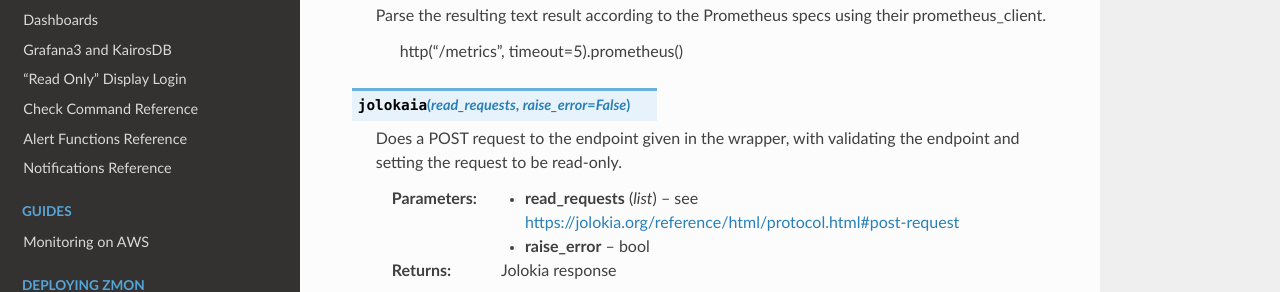
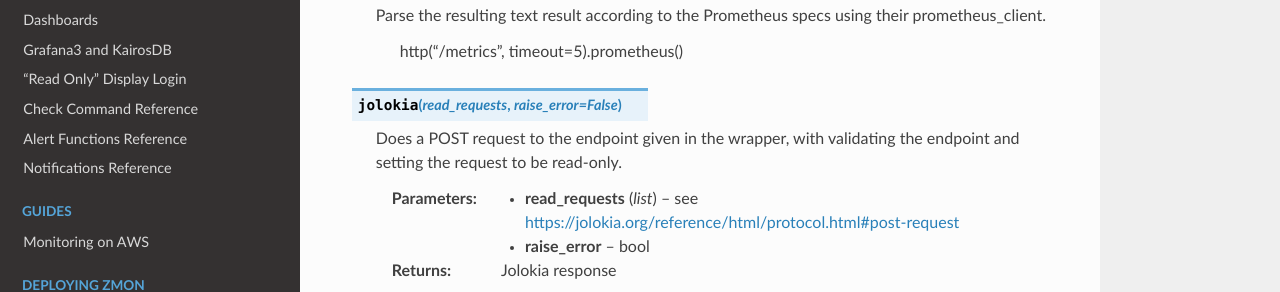
Before and after one commit to zalando-zmon/zmon-docs, a Sphinx documentation site: the page built from docs/user/check-ref/http_wrapper.rst, in a window 1280 px wide and 900 px high, scrolled down 2104 px. Shown: the part 317-609 px from the top of the window. Built offline with Sphinx 7.4.7 and the Read the Docs theme 2.0.0, drawn with Linux system fonts in a browser that asks for light colours.

Commit message:
fix typo

```diff
--- a/docs/user/check-ref/http_wrapper.rst
+++ b/docs/user/check-ref/http_wrapper.rst
@@ -97,9 +97,9 @@ The object returned by the :py:func:`http` function provides methods: :py:meth:`
 
         http("/metrics", timeout=5).prometheus()
 
-.. _http-jolokaia:
+.. _http-jolokia:
 
-.. py:method:: jolokaia(read_requests, raise_error=False)
+.. py:method:: jolokia(read_requests, raise_error=False)
 
     Does a POST request to the endpoint given in the wrapper, with validating the endpoint and setting
     the request to be read-only.
```
